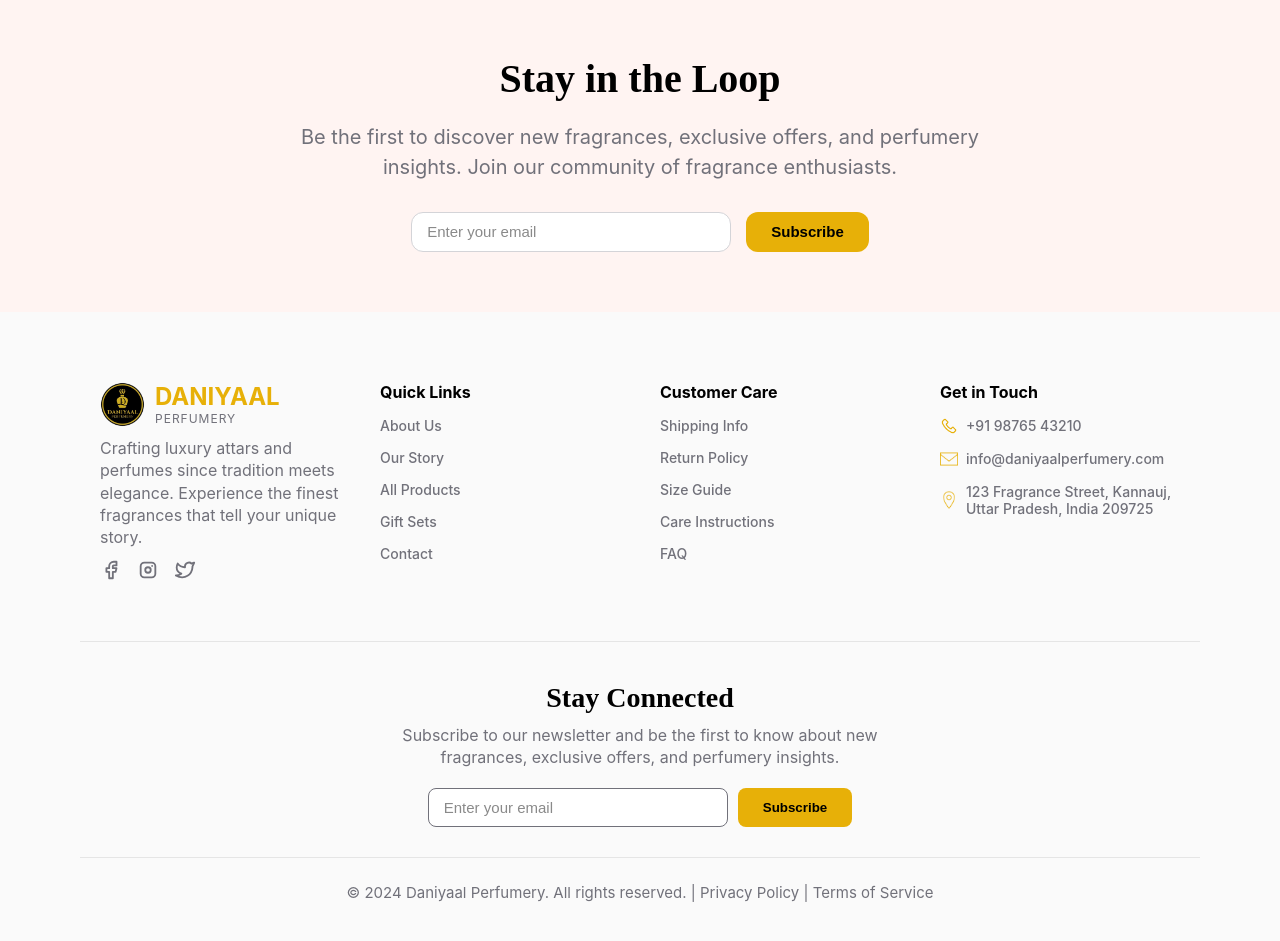
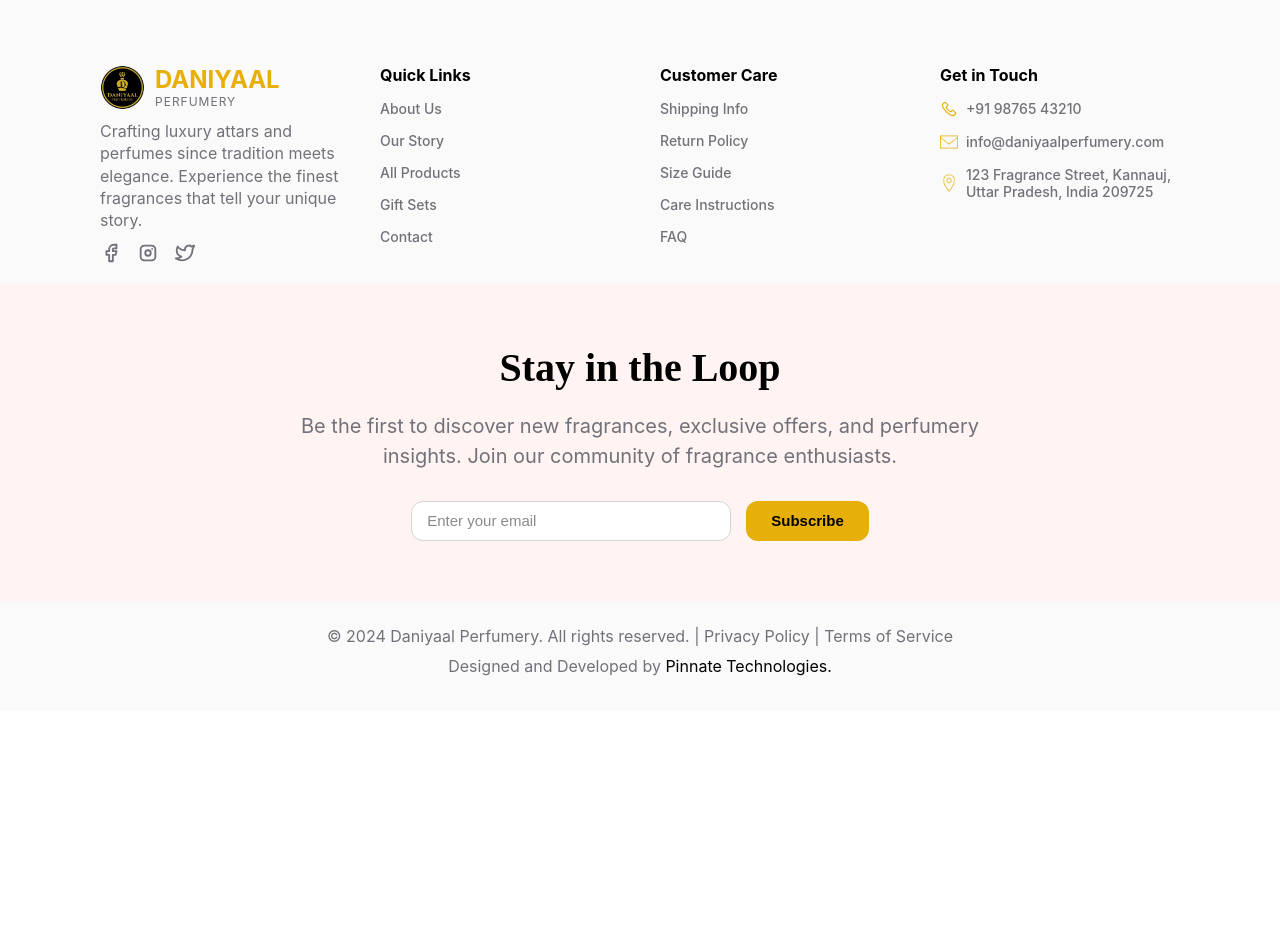
Before and after one commit to pinnateai-2025/daniyaal-ui, a React (Create React App) app: page / in a window 1280 px wide. Shown: the part 2680-3621 px from the top of the page. After the commit the page ends 3391 px from the top, so only its background shows below. Built offline with nearby package versions, Linux system fonts and the light colour scheme.

Commit message:
Updated Footer

```diff
--- a/src/components/Footer/Footer.css
+++ b/src/components/Footer/Footer.css
@@ -2,7 +2,6 @@
     background-color: #fafafa;
     color: #000;
     font-family: "Inter", sans-serif;
-    padding: 50px 80px 20px;
 }
 
 [data-theme="dark"] .footer {
@@ -13,8 +12,7 @@
     display: flex;
     flex-wrap: wrap;
     justify-content: space-between;
-    border-bottom: 1px solid #e5e5e5;
-    padding-bottom: 40px;
+    padding: 50px 80px 0px;
 }
 
 .footer-section {
@@ -105,64 +103,27 @@
 
 .footer-newsletter {
     text-align: center;
-    margin-top: 40px;
-    border-bottom: 1px solid #e5e5e5;
-    padding-bottom: 30px;
-}
-
-.footer-newsletter h3 {
-    font-family: "Playfair Display", serif;
-    font-size: 28px;
-    margin-bottom: 10px;
-    color: var(--text-color);
-}
-
-.footer-newsletter p {
-    font-size: 16px;
-    color: #71717A;
-    margin-bottom: 20px;
-    line-height: 1.4;
-}
-
-.newsletter-form {
-    display: flex;
-    justify-content: center;
-    gap: 10px;
-    flex-wrap: wrap;
-}
-
-.newsletter-form input {
-    width: 300px;
-    padding: 10px 15px;
-    border-radius: 8px;
-    border: 1px solid #71717A;
-    outline: none;
-}
-
-.newsletter-form input:focus {
-    border-color: #e7b008;
-    box-shadow: 0 0 8px rgba(231, 176, 8, 0.2);
-}
-
-.newsletter-form button {
-    background-color: #e7b008;
-    border: none;
-    padding: 10px 25px;
-    border-radius: 8px;
-    cursor: pointer;
-    font-weight: 600;
-}
-
-.newsletter-form button:hover {
-    background-color: #c39500;
 }
 
 .footer-bottom {
     text-align: center;
-    font-size: 15px;
+    font-size: 16px;
     color: #71717A;
-    margin-top: 25px;
-    margin-bottom: 40px;
+    padding: 25px 0;
+}
+
+.footer-bottom p {
+    margin-bottom: 10px;
+}
+
+.footer-bottom a {
+    text-decoration: none;
+    color: var(--text-color);
+}
+
+.footer-bottom a:hover {
+    text-decoration: underline;
+    color: #e7b008;
 }
 
 @media (max-width: 1024px) {
@@ -211,7 +172,7 @@
 }
 
 @media (max-width: 768px) {
-    .footer {
+    .footer-top {
         padding: 40px 30px 20px;
     }
 
@@ -256,19 +217,6 @@
         gap: 30px 50px;
     }
 
-    .newsletter-form {
-        flex-direction: column;
-    }
-
-    .newsletter-form input,
-    .newsletter-form button {
-        width: 100%;
-    }
-
-    .footer-newsletter p br {
-        display: none;
-    }
-
     .footer-section ul li {
         font-size: 14px;
     }
@@ -277,3 +225,9 @@
         font-size: 14px;
     }
 }
+
+@media (max-width: 375px) {
+    .footer-bottom {
+        font-size: 15px;
+    }
+}
--- a/src/components/Footer/Footer.js
+++ b/src/components/Footer/Footer.js
@@ -4,6 +4,7 @@
 import email from "../../assets/email.png";
 import call from "../../assets/call.png";
 import location from "../../assets/location.png";
+import StayInLoop from "../StayInLoop/StayInLoop";
 
 const Footer = () => {
   return (
@@ -54,26 +55,28 @@
           <h3>Get in Touch</h3>
           <ul>
             <li><img src={call} alt="call" /> +91 98765 43210</li>
-            <li><img src={email} alt="email"  /> info@daniyaalperfumery.com</li>
-            <li><img src={location} alt="location"  /> 123 Fragrance Street, Kannauj, Uttar Pradesh, India 209725</li>
+            <li><img src={email} alt="email" /> info@daniyaalperfumery.com</li>
+            <li><img src={location} alt="location" /> 123 Fragrance Street, Kannauj, Uttar Pradesh, India 209725</li>
           </ul>
         </div>
       </div>
 
       <div className="footer-newsletter">
-        <h3>Stay Connected</h3>
-        <p>
-          Subscribe to our newsletter and be the first to know about new <br /> fragrances,
-          exclusive offers, and perfumery insights.
-        </p>
-        <div className="newsletter-form">
-          <input type="email" placeholder="Enter your email" />
-          <button>Subscribe</button>
-        </div>
+        <StayInLoop />
       </div>
 
       <div className="footer-bottom">
         <p>© 2024 Daniyaal Perfumery. All rights reserved. | Privacy Policy | Terms of Service</p>
+        <p>
+          Designed and Developed by{" "}
+          <a
+            href="https://pinnate.vercel.app/"
+            target="_blank"
+            rel="noopener noreferrer"
+          >
+            Pinnate Technologies.
+          </a>
+        </p>
       </div>
     </footer>
   );
--- a/src/components/StayInLoop/StayInLoop.css
+++ b/src/components/StayInLoop/StayInLoop.css
@@ -113,12 +113,12 @@
 
 @media (max-width: 425px) {
     .stayinloop-title h2 {
-        font-size: 36px;
+        font-size: 32px;
         margin-bottom: 10px;
     }
 
     .stayinloop-title p {
-        font-size: 18px;
+        font-size: 16px;
         line-height: 1.2;
     }
 }
--- a/src/pages/Home.js
+++ b/src/pages/Home.js
@@ -3,7 +3,6 @@
 import HeroSection from "../components/HeroSection/HeroSection";
 import Navbar from "../components/Navbar/Navbar";
 import Story from "../components/Story/Story";
-import StayInLoop from "../components/StayInLoop/StayInLoop";
 
 const Home = () => {
     return (
@@ -12,7 +11,6 @@
             <HeroSection />
             <FragranceCollection />
             <Story />
-            <StayInLoop />
             <Footer />
         </>
     )
```
